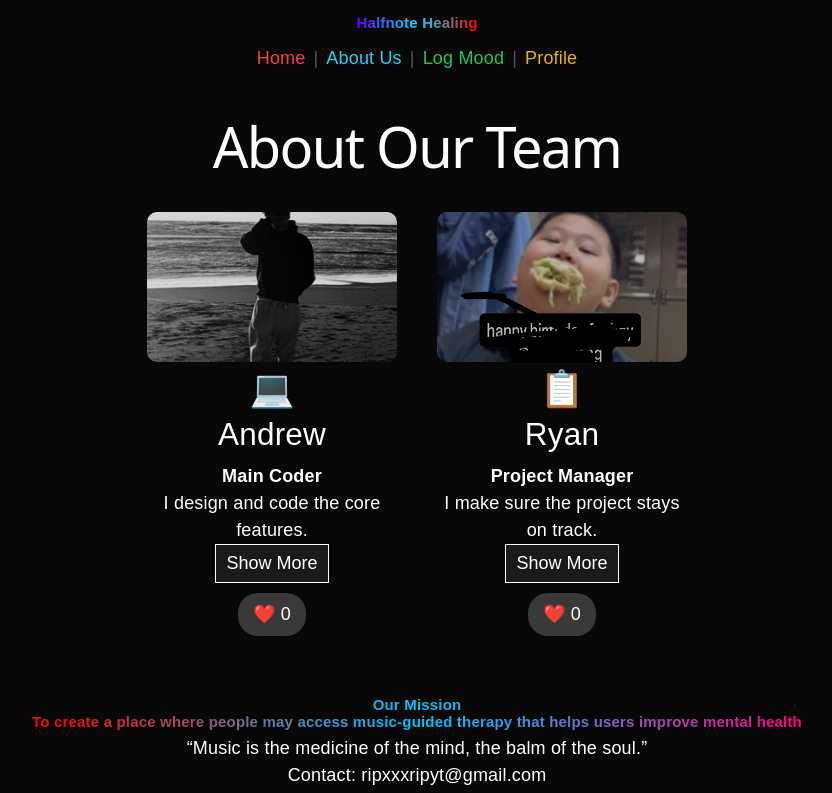
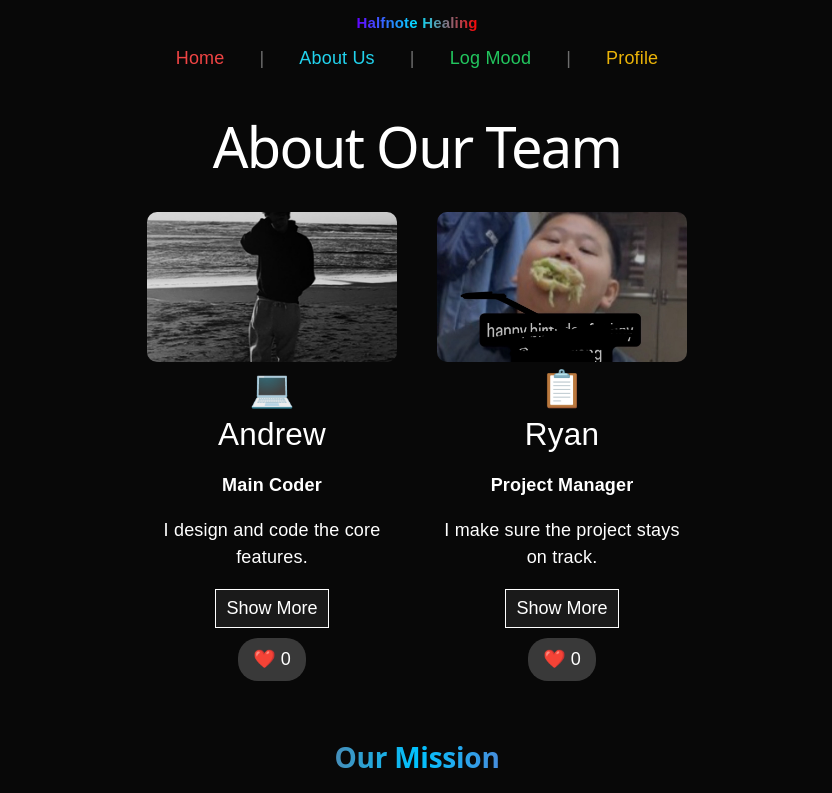
Before and after one commit to mahvelous-17/Halfnote, a React (Vite) app in the folder my-final-app/: page /about in a window 1280 px wide. Shown: the top 793 px of the page, without its empty margins (223-1055 px from the left). Built offline with nearby package versions, Linux system fonts and the light colour scheme.

Commit message:
MASSIVE BUG PATCHES and styling

```diff
--- a/my-final-app/src/App.css
+++ b/my-final-app/src/App.css
@@ -18,8 +18,8 @@ html, body {
   background-color: #080808;
   color: white;
   font-family: sans-serif;
-  overflow-x: hidden;
-  overflow-y: auto;
+  margin: 0;
+  padding: 0;
 }
 
 #root {
--- a/my-final-app/src/App.jsx
+++ b/my-final-app/src/App.jsx
@@ -10,8 +10,10 @@ import "./App.css";
 function App() {
   return (
     <BrowserRouter>
+      <div className="flex flex-col min-h-screen">
         <Header />
-      <main className="pt-20 w-full flex-1 flex flex-col items-center">
+
+        <main className="flex-1 w-full flex flex-col items-center pt-20">
           <Routes>
             <Route path="/" element={<Home />} />
             <Route path="/about" element={<About />} />
@@ -19,7 +21,9 @@ function App() {
             <Route path="/log-mood" element={<MoodEntry />} />
           </Routes>
         </main>
+
         <Footer />
+      </div>
     </BrowserRouter>
   );
 }
--- a/my-final-app/src/components/Footer.jsx
+++ b/my-final-app/src/components/Footer.jsx
@@ -1,9 +1,13 @@
 function Footer() {
   return (
-    <footer className="w-full p-10 mt-10 border-t border-zinc-800 text-center text-gray-500 text-sm">
+    <footer className="w-full px-10 pt-10 pb-10 mt-24 border-t border-zinc-800 text-center text-gray-500 text-sm">
       <div className="max-w-7xl mx-auto">
-        <p className="font-semibold text-zinc-400">“Music is the medicine of the mind, the balm of the soul.”</p>
-        <p className="font-semibold text-zinc-400">Contact: ripxxxripyt@gmail.com</p>
+        <p className="font-semibold text-zinc-400 mb-2">
+          “Music is the medicine of the mind, the balm of the soul.”
+        </p>
+        <p className="font-semibold text-zinc-400 mb-2">
+          Contact: ripxxxripyt@gmail.com
+        </p>
         <p>&copy; 2026 Halfnote. All rights reserved.</p>
       </div>
     </footer>
--- a/my-final-app/src/components/Header.jsx
+++ b/my-final-app/src/components/Header.jsx
@@ -6,7 +6,7 @@ function Header() {
     cyan: { color: "#22d3ee", fontWeight: "500" },
     green: { color: "#22c55e", fontWeight: "500" },
     yellow: { color: "#eab308", fontWeight: "500" },
-    divider: { color: "#52525b", margin: "0 8px" }
+    divider: { color: "#6d6d6d", margin: "0 8px" }
   };
 
   return (
@@ -30,26 +30,23 @@ function Header() {
           Halfnote Healing
         </div>
 
-        <nav className="flex items-center pt-2 whitespace-nowrap">
-          <Link to="/" style={styles.red} className="hover:underline transition">
+        <nav className="flex items-center pt-2 whitespace-nowrap gap-6">
+          <Link to="/" style={styles.red} className="hover:underline transition px-4 font-medium">
             Home
           </Link>
-
           <span style={styles.divider}>|</span>
 
-          <Link to="/about" style={styles.cyan} className="hover:underline transition">
+          <Link to="/about" style={styles.cyan} className="hover:underline transition px-4 font-medium">
             About Us
           </Link>
-
           <span style={styles.divider}>|</span>
 
-          <Link to="/log-mood" style={styles.green} className="hover:underline transition">
+          <Link to="/log-mood" style={styles.green} className="hover:underline transition px-4 font-medium">
             Log Mood
           </Link>
-
           <span style={styles.divider}>|</span>
 
-          <Link to="/profile" style={styles.yellow} className="hover:underline transition">
+          <Link to="/profile" style={styles.yellow} className="hover:underline transition px-4 font-medium">
             Profile
           </Link>
         </nav>
--- a/my-final-app/src/components/MoodButton.jsx
+++ b/my-final-app/src/components/MoodButton.jsx
@@ -2,6 +2,7 @@ function MoodButton({ emoji, label, isSelected, onSelect }) {
   return (
     <button
       onClick={() => onSelect(emoji)}
+      className="w-14"
       style={{
         background: "none",
         border: "none",
@@ -11,21 +12,23 @@ function MoodButton({ emoji, label, isSelected, onSelect }) {
         alignItems: "center",
         outline: "none",
         padding: "10px",
-        transform: isSelected ? "scale(1.25)" : "scale(1)",
-        opacity: isSelected ? 1 : 0.4,
+        transform: isSelected ? "scale(1)" : "scale(0.9)",
+        opacity: isSelected ? 1 : 0.3,
         transition: "all 0.3s ease"
       }}
     >
       <span style={{ fontSize: "40px", marginBottom: "8px" }}>
         {emoji}
       </span>
-      <p style={{
-        fontSize: "12px",
-        color: "white",
-        fontWeight: isSelected ? "bold" : "normal",
-        letterSpacing: "0.05em",
-        margin: 0
-      }}>
+      <p
+        style={{
+          fontSize: "12px",
+          color: "white",
+          fontWeight: isSelected ? "bold" : "normal",
+          letterSpacing: "0.05em",
+          margin: 0
+        }}
+      >
         {label}
       </p>
     </button>
--- /dev/null
+++ b/my-final-app/src/components/PrimaryButton.jsx
@@ -0,0 +1,16 @@
+function PrimaryButton({ className = "", type = "button", onClick, children }) {
+  return (
+    <button
+      type={type}
+      onClick={onClick}
+      className={[
+        "bg-white text-black hover:bg-zinc-200 transition-all duration-300 rounded-full py-3 px-8 font-semibold text-sm uppercase tracking-wider shadow-lg hover:scale-[1.02] active:scale-[0.98]",
+        className,
+      ].join(" ")}
+    >
+      {children}
+    </button>
+  );
+}
+
+export default PrimaryButton;
--- a/my-final-app/src/index.css
+++ b/my-final-app/src/index.css
@@ -1,6 +1,7 @@
 @tailwind base;
 @tailwind components;
 @tailwind utilities;
+
 :root {
   --text: #6b6375;
   --text-h: #08060d;
@@ -57,6 +58,10 @@ body {
   margin: 0;
 }
 
+html {
+  overflow-y: scroll;
+}
+
 #root {
   display: flex;
   flex-direction: column;
@@ -92,7 +97,8 @@ h2 {
   }
 }
 p {
-  margin: 0;
+  margin-block-start: 1em;
+  margin-block-end: 1em;
 }
 
 code,
--- a/my-final-app/src/pages/About.jsx
+++ b/my-final-app/src/pages/About.jsx
@@ -1,14 +1,12 @@
 import Card from "../components/Card";
 import AndrewImg from "../assets/Andrew.png";
 import RyanImg from "../assets/Ryan.png";
-import Mission from "../components/Mission";
 
 function About() {
   return (
     <div className="w-full max-w-4xl mx-auto flex flex-col items-center pt-24 pb-10 px-6">
 
-      <h1 className="text-white mb-10">About Our Team</h1>
-
+      <h1 className="text-white mb-10 text-3xl font-bold">About Our Team</h1>
 
       <div style={{
         display: "flex",
@@ -37,25 +35,22 @@ function About() {
         />
       </div>
 
-      <div style={{  background: "linear-gradient(to right, #ff0000, #00c3ff, #ff0080)",
-            WebkitBackgroundClip: "text",
-            WebkitTextFillColor: "transparent",
-            display: "inline-block",
-            color: "transparent",
-            fontSize: "15px",
-            lineHeight: "17px",
-            textAlign: "center",
-            whiteSpace: "pre",
-            margin: "0 auto",
-            border: "none",
-            fontWeight: "bold",
-             width: "100%",
-             maxWidth: "800px" }}>
-        <Mission
-          textHeader="Our Mission"
-          myMission="To create a place where people may access music-guided therapy that helps users improve mental health"
-        />
-
+      <div style={{
+        background: "linear-gradient(to right, #ff0000, #00c3ff, #ff0080)",
+        WebkitBackgroundClip: "text",
+        WebkitTextFillColor: "transparent",
+        backgroundClip: "text",
+        textAlign: "center",
+        maxWidth: "600px",
+        margin: "0 auto"
+      }}>
+        <h2 style={{ fontSize: "28px", fontWeight: "bold", marginBottom: "10px" }}>
+          Our Mission
+        </h2>
+        <p style={{ fontSize: "18px", fontWeight: "bold", lineHeight: "1.4" }}>
+          To create a place where people may access music-guided therapy
+          that helps users improve mental health
+        </p>
       </div>
 
     </div>
--- a/my-final-app/src/pages/Home.jsx
+++ b/my-final-app/src/pages/Home.jsx
@@ -1,4 +1,5 @@
 import { useState } from "react";
+import PrimaryButton from "../components/PrimaryButton";
 
 function Home() {
   const [started, setStarted] = useState(false);
@@ -30,6 +31,7 @@ function Home() {
             margin: "0 auto",
             border: "none",
             fontWeight: "bold"
+
           }}
         >
 {`⠀⠀⠀⠀⠀⠀⠀⠀⠀⠀⠀⠀⠀⠀⢀⣀⣠⣤⣤⣤⣶⣶⣾⣿⡇⠀
@@ -58,21 +60,31 @@ function Home() {
 ⠀⠀⠀⠀⠀⣿⣿⢀⣿⣿⠀⠀⠀⠀⠀⠀⠀⠀⣿⣿⣿⣸⣿⣿⡇⠀⠀
 ⠀⠀⠀⠀⠀⠙⠛⠀⠙⠋⠀⠀⠀⠀⠀⠀⠀⠀⠉⠛⠋⠈⠛⠋⠀`}
         </pre>
-      </div>
+      </div >
 
 {}
-      <button
-        onClick={() => setStarted(true)}
-        className="mt-10 px-10 py-4 bg-zinc-100 text-zinc-900 font-bold rounded-full hover:scale-105 transition-transform duration-300 uppercase tracking-widest text-xs"
-      >
+      <PrimaryButton className="mt-20 "
+       onClick={() => setStarted(true)}>
         Start Your Daily Activity
-      </button>
+      </PrimaryButton>
 
       {started && (
-        <p className="mt-6 text-green-400 font-medium animate-pulse">
-          ✨ Let’s get started on today’s musical journey!
-        </p>
-      )}
+  <div style={{
+    marginTop: '1rem',
+    padding: '1rem',
+    outline: 'none',
+    boxShadow: 'none'
+  }}>
+    <p style={{
+      color: '#4ade80',
+      fontWeight: '700',
+      margin: 0,
+      outline: 'none'
+    }}>
+      ✨ Let’s get started on today’s musical journey!
+    </p>
+  </div>
+  )}
     </div>
   );
 }
```
Also changed, not shown: my-final-app/src/pages/MoodEntry.jsx (+31 -13 lines). Lines whose indentation alone changed are shown as unchanged.
